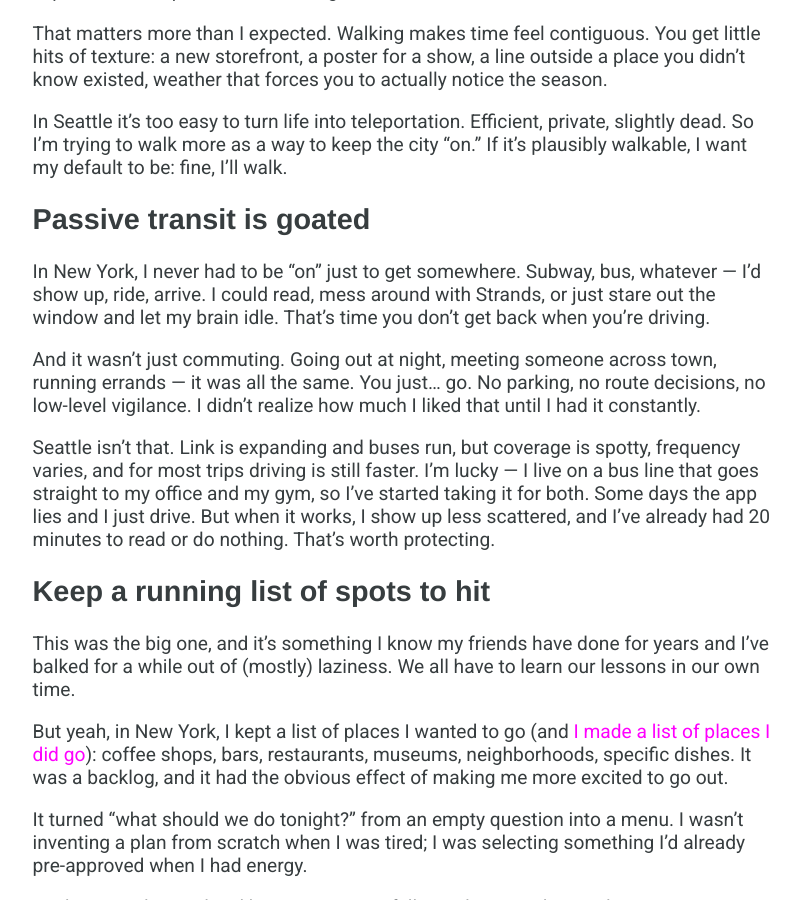
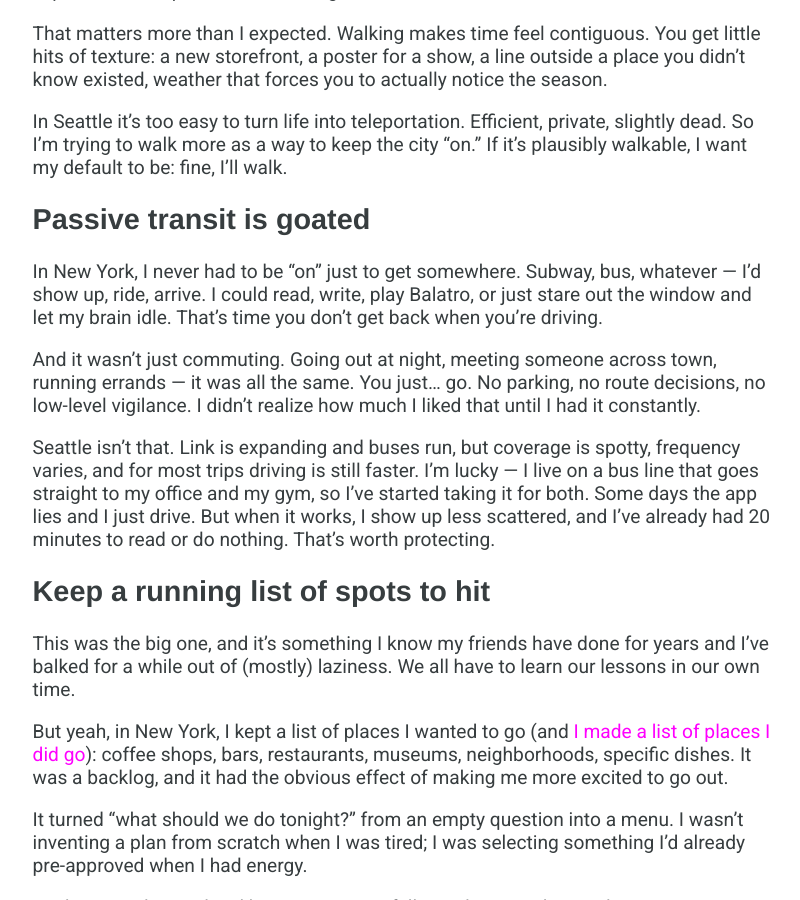
Before and after one commit to dmarticus/dmarticus.github.io, a Jekyll site: the page built from _posts/2025-12-19-we-have-new-york-at-home.md, in a window 1280 px wide and 900 px high, scrolled down 598 px. Shown: the whole window, without its empty margins (238-1038 px from the left). Built offline with Jekyll 4.4.1, drawn with Linux system fonts in a browser that asks for light colours.

Commit message:
typo ouch

```diff
--- a/_posts/2025-12-19-we-have-new-york-at-home.md
+++ b/_posts/2025-12-19-we-have-new-york-at-home.md
@@ -22,7 +22,7 @@ So I'm trying to walk more as a way to keep the city "on." If it's plausibly wal
 
 ## Passive transit is goated
 
-In New York, I never had to be "on" just to get somewhere. Subway, bus, whatever — I'd show up, ride, arrive. I could read, mess around with Strands, or just stare out the window and let my brain idle. That's time you don't get back when you're driving.
+In New York, I never had to be "on" just to get somewhere. Subway, bus, whatever — I'd show up, ride, arrive. I could read, write, play Balatro, or just stare out the window and let my brain idle. That's time you don't get back when you're driving.
 
 And it wasn't just commuting. Going out at night, meeting someone across town, running errands — it was all the same. You just... go. No parking, no route decisions, no low-level vigilance. I didn't realize how much I liked that until I had it constantly.
 
```
